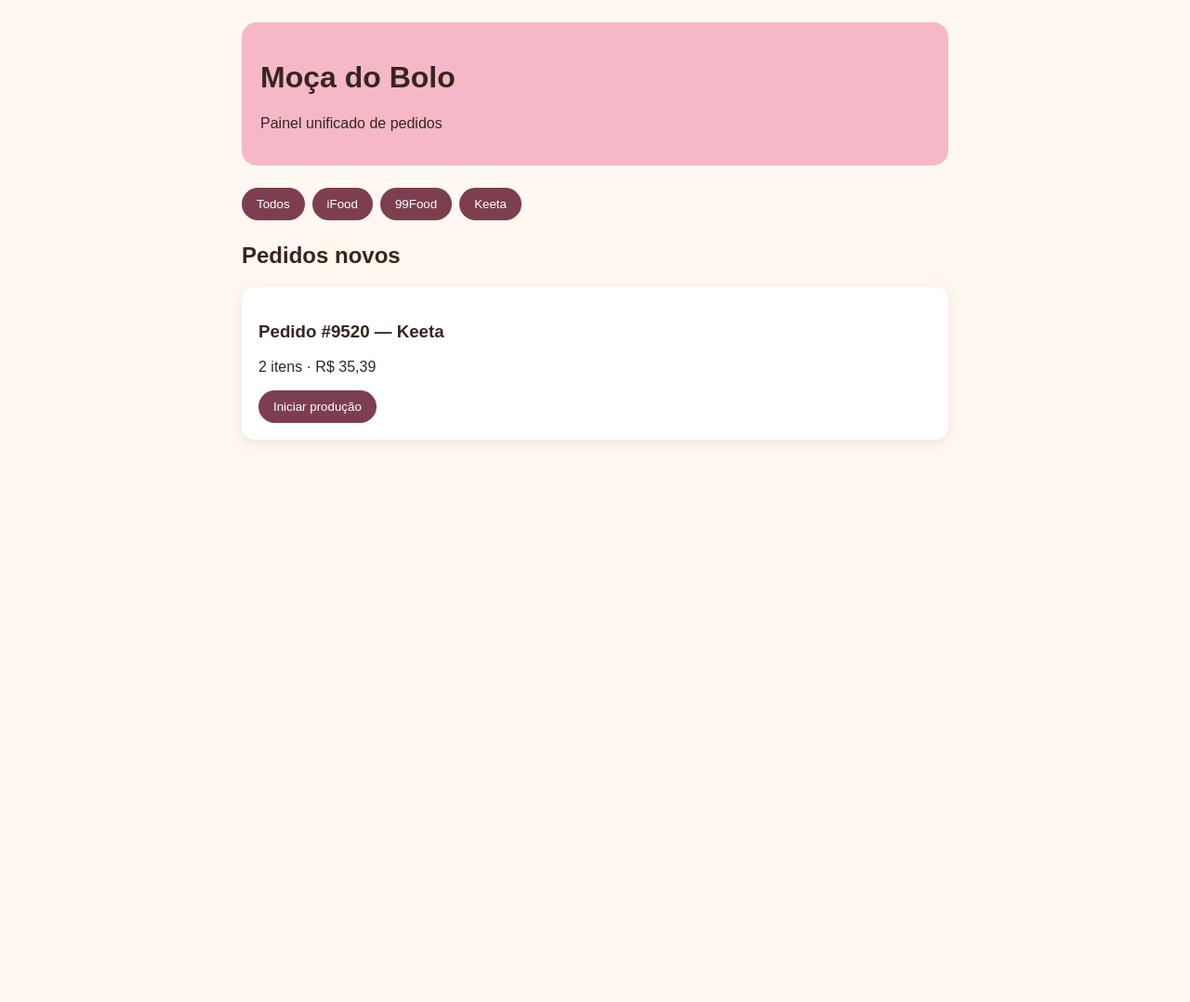
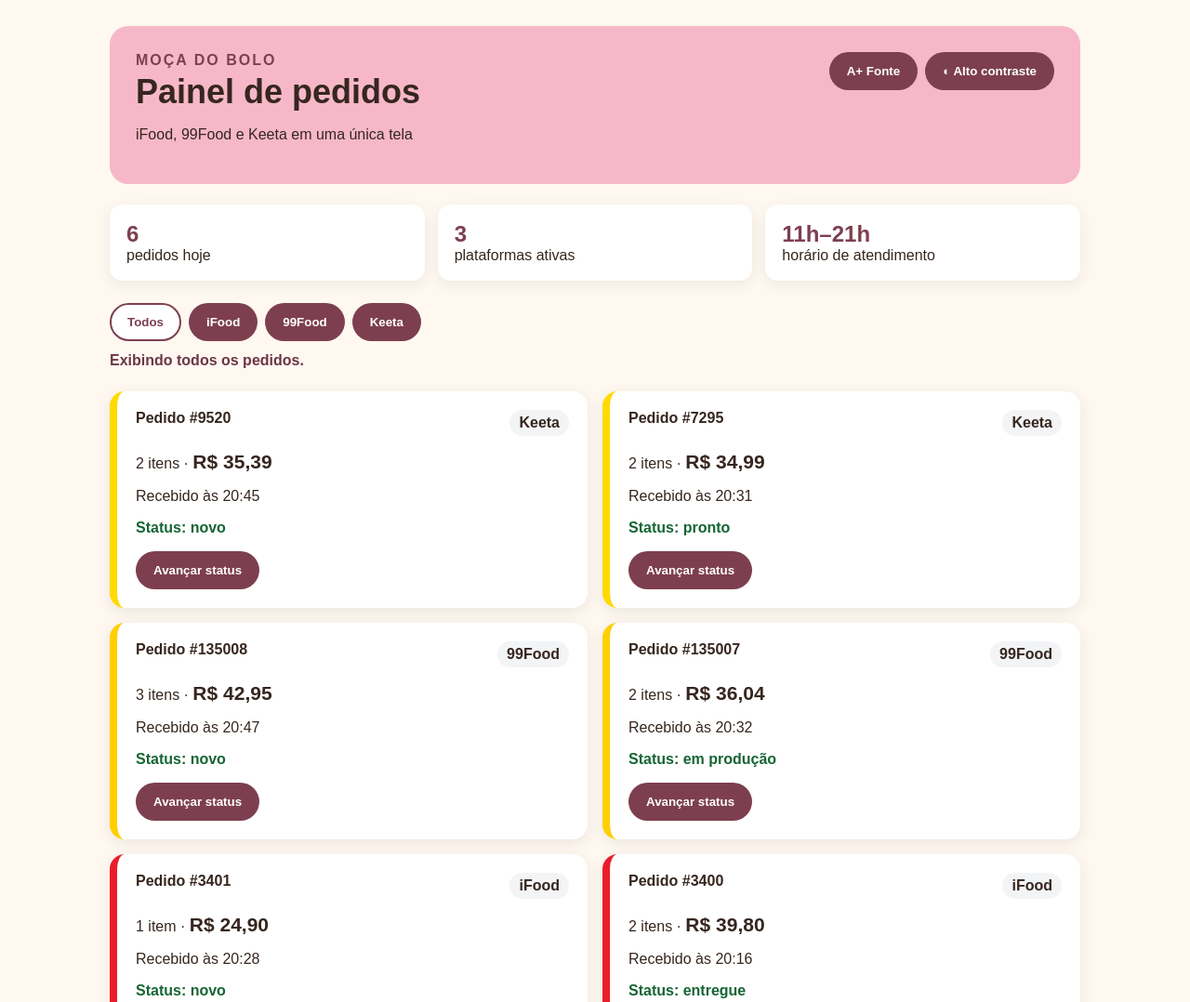
Before and after one commit to gabrielalvesoliver27-spec/moca-do-bolo-mvp, a plain HTML site: page prototipo/index.html in a window 1280 px wide. Shown: the top 1078 px of the page at 93% size. Before the commit the page ends 800 px from the top, so only its background shows below. Drawn offline with Linux system fonts and the light colour scheme.

Commit message:
feat: implementa painel funcional e recursos de acessibilidade

```diff
--- /dev/null
+++ b/prototipo/app.mjs
@@ -0,0 +1,62 @@
+import { atualizarStatus, filtrarPedidos } from './pedidos.mjs';
+
+const pedidosIniciais = [
+  { numero: 9520, plataforma: 'Keeta', itens: '2 itens', valor: 'R$ 35,39', horario: '20:45', status: 'novo' },
+  { numero: 7295, plataforma: 'Keeta', itens: '2 itens', valor: 'R$ 34,99', horario: '20:31', status: 'pronto' },
+  { numero: 135008, plataforma: '99Food', itens: '3 itens', valor: 'R$ 42,95', horario: '20:47', status: 'novo' },
+  { numero: 135007, plataforma: '99Food', itens: '2 itens', valor: 'R$ 36,04', horario: '20:32', status: 'em produção' },
+  { numero: 3401, plataforma: 'iFood', itens: '1 item', valor: 'R$ 24,90', horario: '20:28', status: 'novo' },
+  { numero: 3400, plataforma: 'iFood', itens: '2 itens', valor: 'R$ 39,80', horario: '20:16', status: 'entregue' },
+];
+
+let pedidos = [...pedidosIniciais];
+const lista = document.querySelector('#pedidos');
+const mensagem = document.querySelector('#mensagem');
+
+function proximoStatus(status) {
+  const fluxo = ['novo', 'em produção', 'pronto', 'entregue'];
+  return fluxo[Math.min(fluxo.indexOf(status) + 1, fluxo.length - 1)];
+}
+
+function renderizar(plataforma = 'Todos') {
+  const filtrados = filtrarPedidos(pedidos, plataforma);
+  lista.innerHTML = filtrados.map((pedido) => `
+    <article data-plataforma="${pedido.plataforma}">
+      <div class="topo-pedido"><strong>Pedido #${pedido.numero}</strong><span class="plataforma">${pedido.plataforma}</span></div>
+      <p>${pedido.itens} · <span class="valor">${pedido.valor}</span></p>
+      <p>Recebido às ${pedido.horario}</p>
+      <p class="status">Status: ${pedido.status}</p>
+      <button type="button" data-avancar="${pedido.numero}" ${pedido.status === 'entregue' ? 'disabled' : ''}>Avançar status</button>
+    </article>`).join('');
+  mensagem.textContent = plataforma === 'Todos' ? 'Exibindo todos os pedidos.' : `Filtro ${plataforma}: ${filtrados.length} pedidos encontrados.`;
+}
+
+document.querySelectorAll('.filtro').forEach((botao) => botao.addEventListener('click', () => {
+  document.querySelectorAll('.filtro').forEach((item) => item.classList.remove('ativo'));
+  botao.classList.add('ativo');
+  renderizar(botao.dataset.plataforma);
+}));
+
+lista.addEventListener('click', (evento) => {
+  const numero = Number(evento.target.dataset.avancar);
+  if (!numero) return;
+  pedidos = pedidos.map((pedido) => pedido.numero === numero ? atualizarStatus(pedido, proximoStatus(pedido.status)) : pedido);
+  renderizar(document.querySelector('.filtro.ativo').dataset.plataforma);
+  mensagem.textContent = `Pedido #${numero} atualizado com sucesso.`;
+});
+
+document.querySelector('#fonte').addEventListener('click', (evento) => {
+  const ativo = document.body.classList.toggle('fonte-grande');
+  evento.currentTarget.setAttribute('aria-pressed', String(ativo));
+});
+document.querySelector('#contraste').addEventListener('click', (evento) => {
+  const ativo = document.body.classList.toggle('alto-contraste');
+  evento.currentTarget.setAttribute('aria-pressed', String(ativo));
+});
+
+const params = new URLSearchParams(location.search);
+if (params.get('contraste') === 'alto') document.body.classList.add('alto-contraste');
+if (params.get('fonte') === 'grande') document.body.classList.add('fonte-grande');
+const plataformaInicial = params.get('plataforma') || 'Todos';
+document.querySelectorAll('.filtro').forEach((botao) => botao.classList.toggle('ativo', botao.dataset.plataforma === plataformaInicial));
+renderizar(plataformaInicial);
--- a/prototipo/estilos.css
+++ b/prototipo/estilos.css
@@ -1,45 +1,35 @@
-:root {
-  font-family: Arial, sans-serif;
-  color: #36261f;
-  background: #fff8f0;
-}
-
-body {
-  max-width: 760px;
-  margin: 0 auto;
-  padding: 24px;
-}
-
-header {
-  padding: 20px;
-  border-radius: 16px;
-  background: #f6b8c8;
-}
-
-nav {
-  display: flex;
-  gap: 8px;
-  margin: 24px 0;
-  flex-wrap: wrap;
-}
-
-button {
-  padding: 10px 16px;
-  border: 0;
-  border-radius: 999px;
-  background: #7d3f50;
-  color: white;
-  cursor: pointer;
-}
-
-button:focus-visible {
-  outline: 3px solid #36261f;
-  outline-offset: 3px;
-}
-
-article {
-  padding: 18px;
-  border-radius: 14px;
-  background: white;
-  box-shadow: 0 4px 16px #00000014;
-}
+:root { font-family: Arial, sans-serif; color: #36261f; background: #fff8f0; }
+* { box-sizing: border-box; }
+body { max-width: 1100px; margin: 0 auto; padding: 28px; }
+header { display: flex; justify-content: space-between; gap: 24px; padding: 28px; border-radius: 20px; background: #f6b8c8; }
+h1 { margin: 4px 0; font-size: 36px; }
+.marca { margin: 0; font-weight: 800; letter-spacing: 2px; color: #7d3f50; }
+.acessibilidade { display: flex; align-items: flex-start; gap: 8px; flex-wrap: wrap; }
+.resumo { display: grid; grid-template-columns: repeat(3, 1fr); gap: 14px; margin: 22px 0; }
+.resumo div { padding: 18px; border-radius: 14px; background: white; box-shadow: 0 4px 16px #00000012; }
+.resumo strong, .resumo span { display: block; }
+.resumo strong { font-size: 24px; color: #7d3f50; }
+nav { display: flex; gap: 8px; margin: 24px 0 12px; flex-wrap: wrap; }
+button { padding: 11px 17px; border: 2px solid transparent; border-radius: 999px; background: #7d3f50; color: white; cursor: pointer; font-weight: 700; }
+button:hover { background: #5f2d3b; }
+button:focus-visible { outline: 4px solid #1d4ed8; outline-offset: 3px; }
+.filtro.ativo { background: white; color: #7d3f50; border-color: #7d3f50; }
+.mensagem { min-height: 26px; font-weight: 700; color: #6b3746; }
+.pedidos { display: grid; grid-template-columns: repeat(2, 1fr); gap: 16px; margin-top: 16px; }
+article { padding: 20px; border-radius: 16px; background: white; box-shadow: 0 4px 16px #00000014; border-left: 8px solid #aaa; }
+article[data-plataforma="iFood"] { border-left-color: #ea1d2c; }
+article[data-plataforma="99Food"] { border-left-color: #ffcf00; }
+article[data-plataforma="Keeta"] { border-left-color: #ffda00; }
+.topo-pedido { display: flex; justify-content: space-between; gap: 12px; }
+.plataforma { padding: 5px 10px; border-radius: 999px; background: #f3f4f6; font-weight: 800; }
+.status { color: #166534; font-weight: 800; }
+.valor { font-size: 21px; font-weight: 800; }
+body.fonte-grande { font-size: 125%; max-width: 1200px; }
+body.fonte-grande h1 { font-size: 44px; }
+body.alto-contraste { background: #000; color: #fff; }
+body.alto-contraste header, body.alto-contraste article, body.alto-contraste .resumo div { background: #111; color: #fff; border: 2px solid #ffeb3b; }
+body.alto-contraste .marca, body.alto-contraste .resumo strong, body.alto-contraste .mensagem, body.alto-contraste .status { color: #ffeb3b; }
+body.alto-contraste button { background: #ffeb3b; color: #000; border-color: #fff; }
+body.alto-contraste .filtro.ativo { background: #fff; color: #000; }
+body.alto-contraste .plataforma { background: #fff; color: #000; }
+@media (max-width: 760px) { header { flex-direction: column; } .resumo, .pedidos { grid-template-columns: 1fr; } }
--- a/prototipo/index.html
+++ b/prototipo/index.html
@@ -8,24 +8,31 @@
   </head>
   <body>
     <header>
-      <h1>Moça do Bolo</h1>
-      <p>Painel unificado de pedidos</p>
+      <div>
+        <p class="marca">MOÇA DO BOLO</p>
+        <h1>Painel de pedidos</h1>
+        <p>iFood, 99Food e Keeta em uma única tela</p>
+      </div>
+      <div class="acessibilidade" aria-label="Recursos de acessibilidade">
+        <button id="fonte" type="button" aria-pressed="false">A+ Fonte</button>
+        <button id="contraste" type="button" aria-pressed="false">◐ Alto contraste</button>
+      </div>
     </header>
     <main>
-      <nav aria-label="Filtros de plataforma">
-        <button>Todos</button>
-        <button>iFood</button>
-        <button>99Food</button>
-        <button>Keeta</button>
+      <section class="resumo" aria-label="Resumo do turno">
+        <div><strong id="total">6</strong><span>pedidos hoje</span></div>
+        <div><strong>3</strong><span>plataformas ativas</span></div>
+        <div><strong>11h–21h</strong><span>horário de atendimento</span></div>
+      </section>
+      <nav aria-label="Filtrar pedidos por plataforma">
+        <button class="filtro ativo" data-plataforma="Todos" type="button">Todos</button>
+        <button class="filtro" data-plataforma="iFood" type="button">iFood</button>
+        <button class="filtro" data-plataforma="99Food" type="button">99Food</button>
+        <button class="filtro" data-plataforma="Keeta" type="button">Keeta</button>
       </nav>
-      <section aria-labelledby="novos" aria-live="polite">
-        <h2 id="novos">Pedidos novos</h2>
-        <article>
-          <h3>Pedido #9520 — Keeta</h3>
-          <p>2 itens · R$ 35,39</p>
-          <button type="button">Iniciar produção</button>
-        </article>
-      </section>
+      <div id="mensagem" class="mensagem" aria-live="polite">Exibindo todos os pedidos.</div>
+      <section id="pedidos" class="pedidos" aria-label="Lista de pedidos"></section>
     </main>
+    <script type="module" src="app.mjs"></script>
   </body>
 </html>
```
